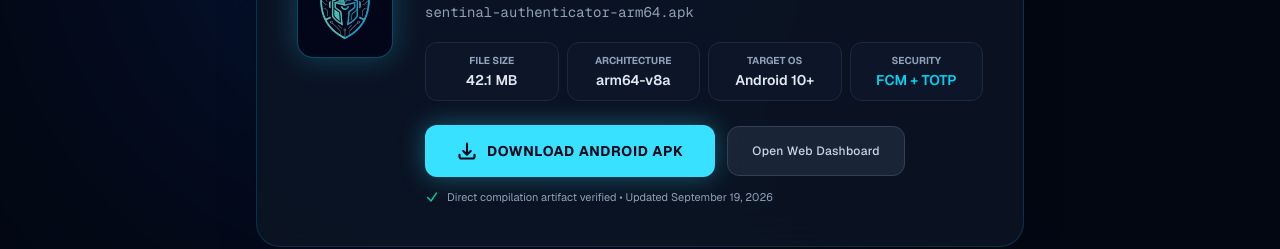
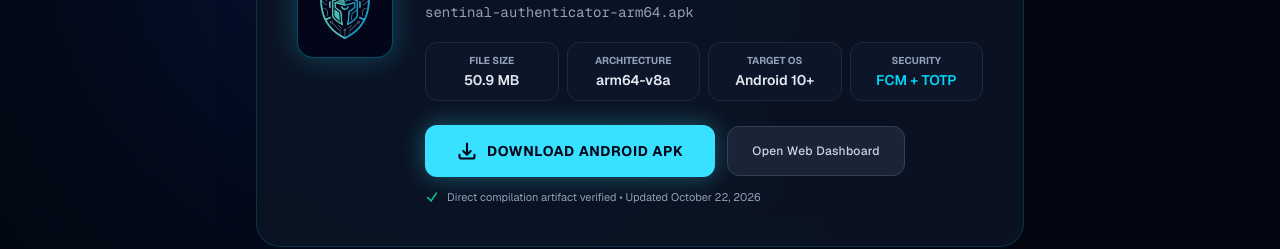
Before and after one commit to Sentinal-Security/web, a Next.js app: page /download in a window 1280 px wide. Shown: the part 582-831 px from the top of the page. Built offline with nearby package versions, Linux system fonts and the light colour scheme; no server answers.

Commit message:
Deploy fresh compiled Android APK v1.0.1 (commit c9dd8ba) [SS-114]

```diff
--- a/app/download/page.tsx
+++ b/app/download/page.tsx
@@ -7,9 +7,9 @@ import Footer from "@/app/partials/footer";
 export default function DownloadsPage() {
   const apkFileName = "sentinal-authenticator-arm64.apk";
   const downloadUrl = `/builds/${apkFileName}`;
-  const fileSize = "42.1 MB";
-  const version = "1.0.0";
-  const buildDate = "September 19, 2026";
+  const fileSize = "50.9 MB";
+  const version = "1.0.1";
+  const buildDate = "October 22, 2026";
   const architecture = "ARM64-v8a (Android 10+)";
 
   return (
--- a/public/builds/builds.json
+++ b/public/builds/builds.json
@@ -4,8 +4,8 @@
     "name": "sentinal-authenticator-arm64.apk",
     "type": "Android Release APK (arm64-v8a)",
     "branch": "development",
-    "commit": "05b7e18",
+    "commit": "c9dd8ba",
     "downloadUrl": "/builds/sentinal-authenticator-arm64.apk",
-    "finishedAt": "Sep 19, 2026, 07:33:09 PM"
+    "finishedAt": "Oct 21, 2026, 11:54:14 PM"
   }
 ]
```
Also changed, not shown: 1 other file (tests, documents, lock files or other folders).
